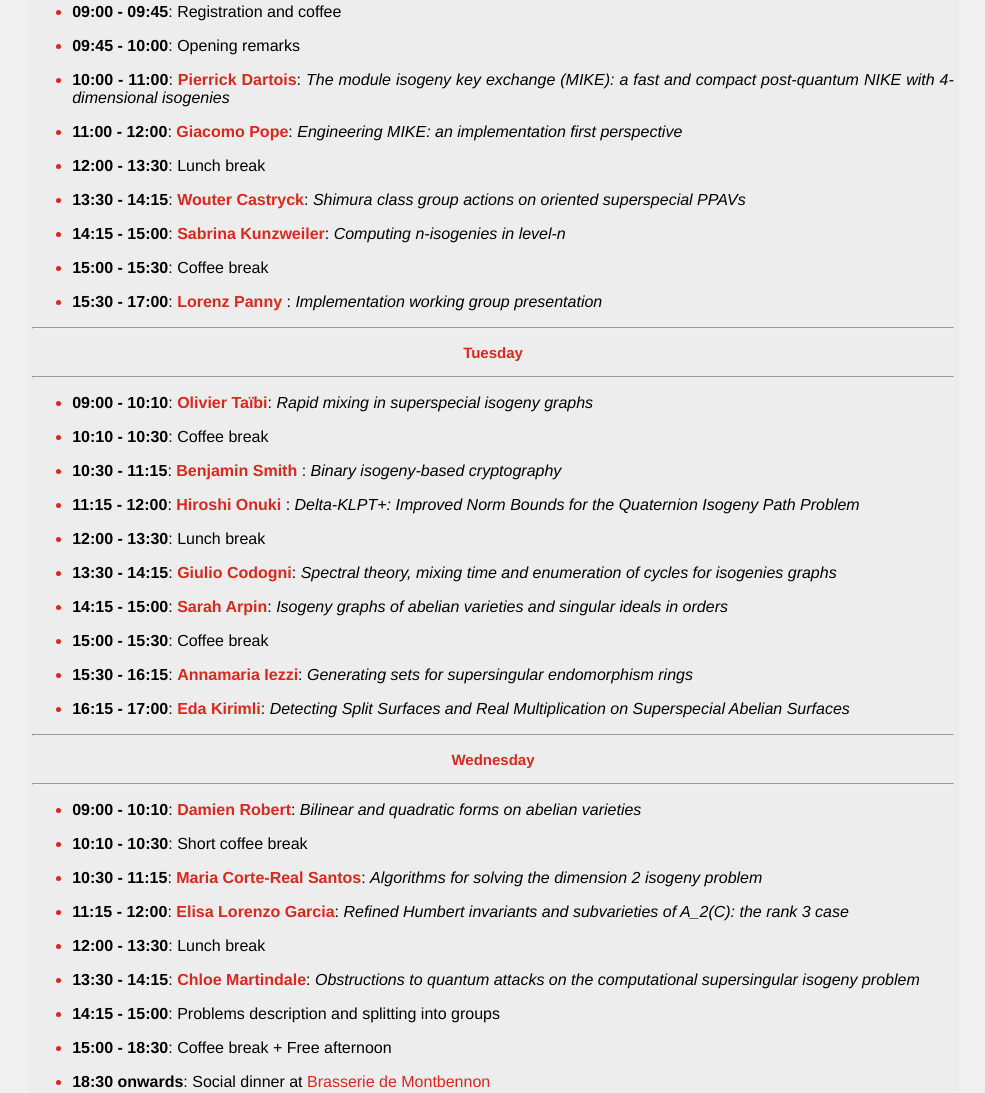
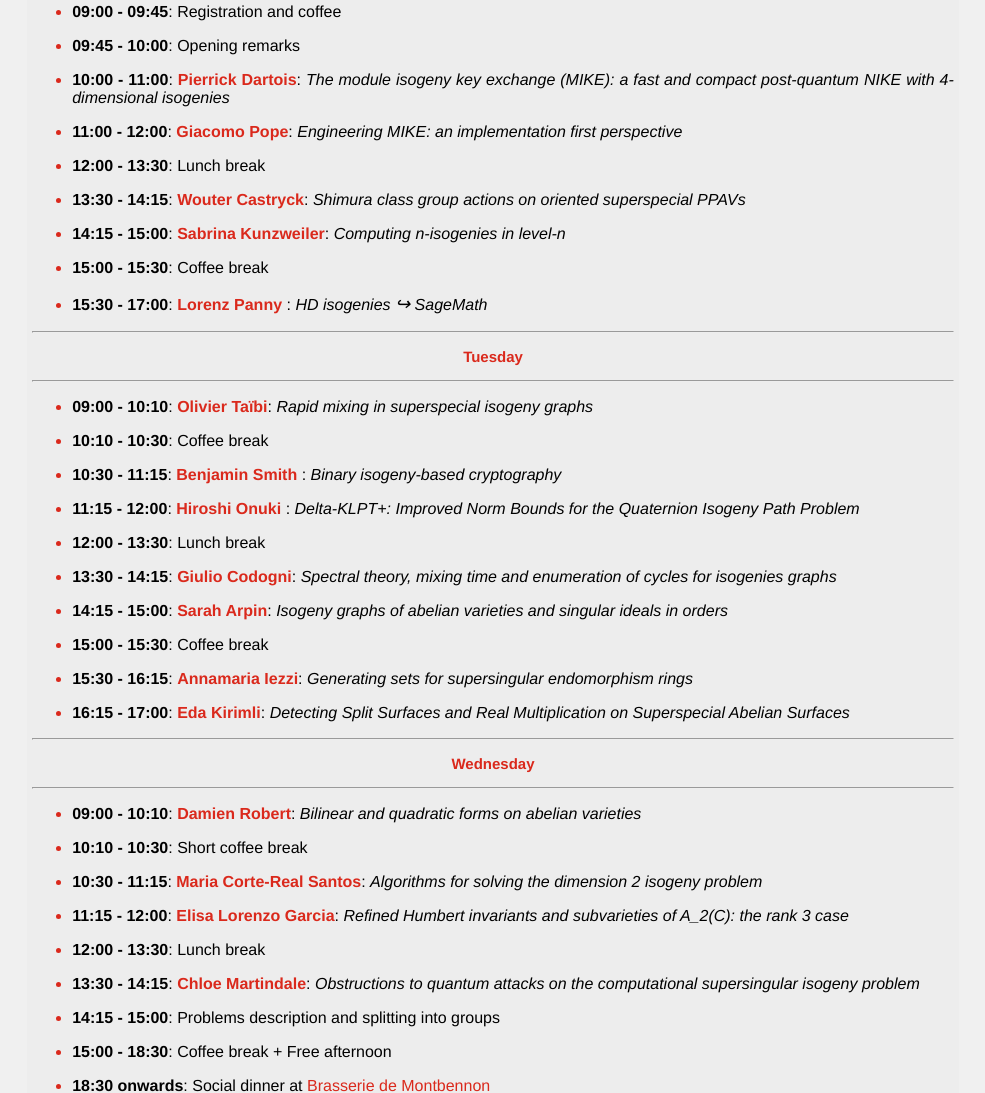
Before and after one commit to Bernoulli-Isogeny/bernoulli-isogeny.github.io, a plain HTML site: page program.html in a window 1280 px wide. Shown: the part 964-2057 px from the top of the page, without its empty margins (147-1132 px from the left). Drawn offline with Linux system fonts and the light colour scheme.

Commit message:
Updating Lorenz's talk title

```diff
--- a/program.html
+++ b/program.html
@@ -130,8 +130,8 @@
                             </li>
                             <li>
                                 <p>
-                                    <b>15:30 - 17:00</b>: <b style='color:rgb(218, 41, 28);'> Lorenz Panny </b>: <i>Implementation
-                                        working group presentation</i>
+                                    <b>15:30 - 17:00</b>: <b style='color:rgb(218, 41, 28);'> Lorenz Panny </b>:
+                                    <i> HD isogenies <span style='font-size:18px;'>&#8618;</span> SageMath </i>
 
                                 </p>
                             </li>
```
